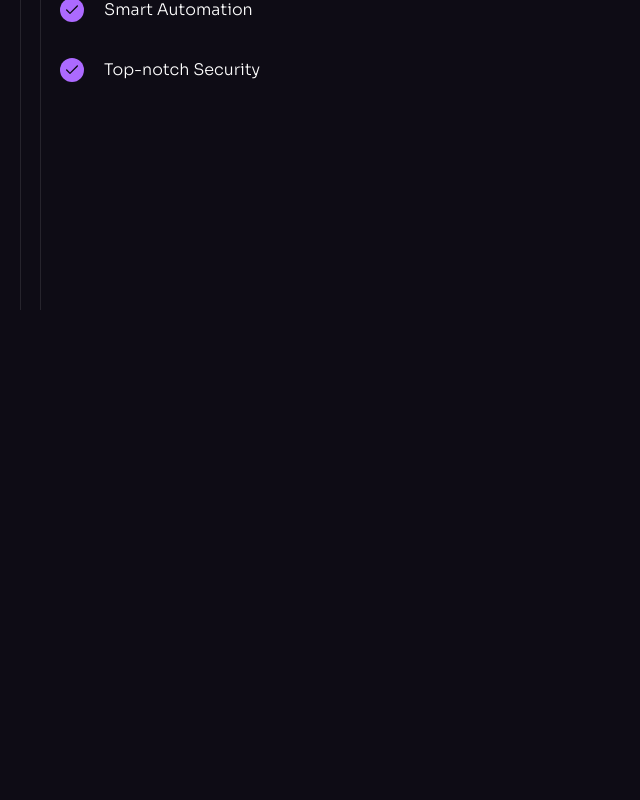
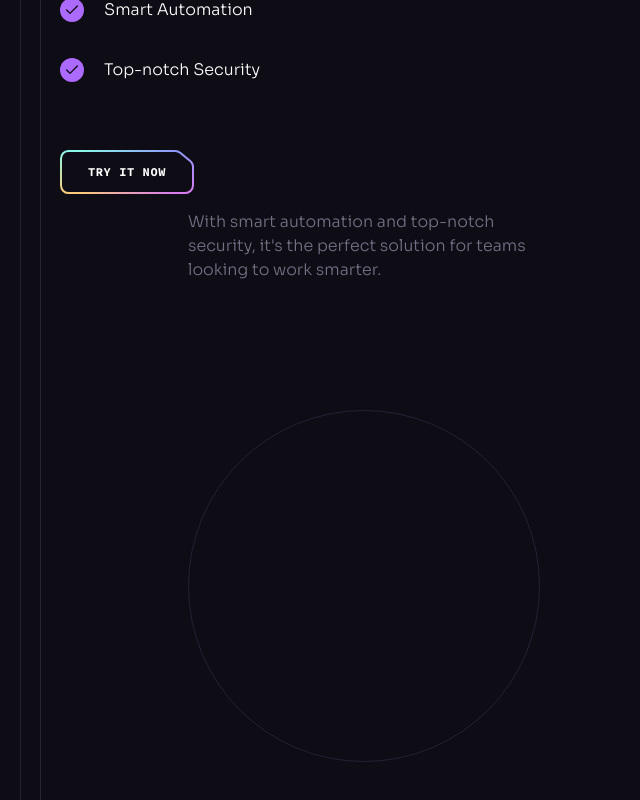
Before and after one commit to sakirmohammad775/brain-flow-client-site, a React (Vite) app: page / in a window 1280 px wide. Shown: the part 3652-4452 px from the top of the page, without its empty margins (0-640 px from the left). Before the commit the page ends 3962 px from the top, so only its background shows below. Built offline with nearby package versions, Linux system fonts and the light colour scheme.

Commit message:
add benefits section

```diff
--- a/src/Pages/Home/Collaboration.jsx
+++ b/src/Pages/Home/Collaboration.jsx
@@ -1,7 +1,7 @@
 import { check } from "../../assets";
 import Section from "../../Component/Section"
-import { collabContent } from "../../Constant";
-
+import { collabContent, collabText } from "../../Constant";
+import Button from "../../Component/Button"
 const Collaboration = () => {
     return (
         <>
@@ -22,7 +22,15 @@
                                 </li>
                             ))}
                         </ul>
+                        <Button>Try it now</Button>
+                        <div className="lg:ml-auto xl:w-[38rem] mt-4">
+                            <p className="body-2 mb-4 text-n-4 md:mb-16 lg:mb-32 lg:w-[22rem] lg:mx-auto">{collabText}</p>
+                            <div className="relative left-1/2 flex w-[22rem] aspect-square border border-n-6 rounded-full -translate-x-1/2 scale:75 md:scale-100">
+
+                            </div>
+                        </div>
                     </div>
+
                 </div>
             </Section>
         </>
```
